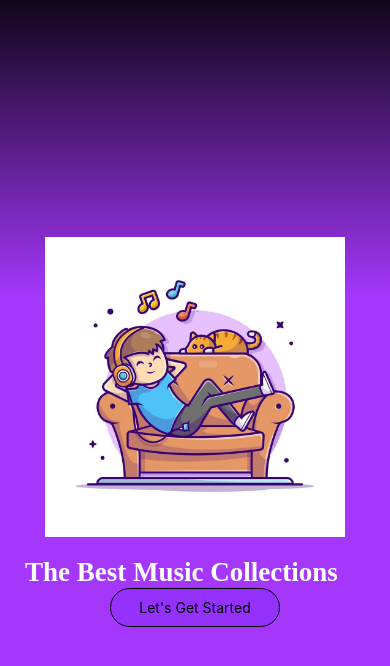
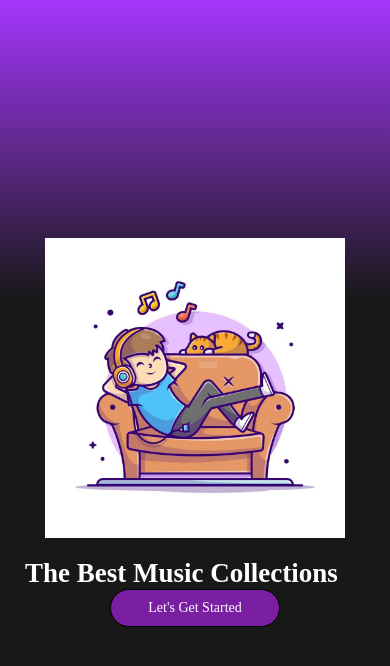
Before and after one commit to Sithruby/beat-blender, a React Native app in the folder frontend/: screen /WelcomeScreen in a window 390 px wide. Shown: the top 666 px of the page. Built offline with nearby package versions, Linux system fonts and the light colour scheme; no server answers.

Commit message:
Added UI improvements

```diff
--- a/frontend/components/WelcomeScreen.js
+++ b/frontend/components/WelcomeScreen.js
@@ -8,7 +8,7 @@ export default function WelcomeScreen(){
     const navigation=useNavigation();
     return(
         <SafeAreaView  style={styles.container}>
-              <LinearGradient colors={['rgba(0,0,0,0.9)', 'transparent']} style={styles.background} />
+              <LinearGradient colors={['rgb(165,55,253)', 'transparent']} style={styles.background} />
             <View>
                 <View style={styles.align}>
                 <Image  style={styles.logo}source={logoImg}/>
@@ -21,8 +21,8 @@ export default function WelcomeScreen(){
 
 
 
-                    <TouchableOpacity  style={styles.button1} onPress={()=>navigation.navigate('SignUp')}>
-                    <Text style={styles.signuptext}>Let's Get Started</Text>
+                    <TouchableOpacity  style={styles.button} onPress={()=>navigation.navigate('SignUp')}>
+                    <Text style={styles.buttonText}>Let's Get Started</Text>
                     </TouchableOpacity>
 
                  </View>
@@ -43,10 +43,11 @@ const styles=StyleSheet.create(
 
           },
           container: {
-            flex:1,
+            flex: 1,
             alignItems: 'center',
             justifyContent: 'center',
-            backgroundColor: 'rgb(165,55,253)',
+            color:'#ccc',
+            backgroundColor: 'rgba(0,0,0,0.9)',
           },
         align:{
             alignItems:'center',
@@ -60,16 +61,22 @@ const styles=StyleSheet.create(
            fontSize:27,
            },
 
-        button1:{
+        button:{
             width:'50%',
             padding:10,
             borderRadius:40,
              borderWidth: 1,
-            backgroundColor:'rgba(0,0,255,0.1)',
             alignItems: 'center',
             marginLeft:'25%',
+            backgroundColor: 'rgb(123, 31, 162)',
+            borderColor: 'rgb(0,0,0)',
+
 
         },
+        buttonText:{
+            fontFamily:'Cochin',
+            color: '#fff',
+          },
         logo: {
           height: 300,
           width: 300,
```
